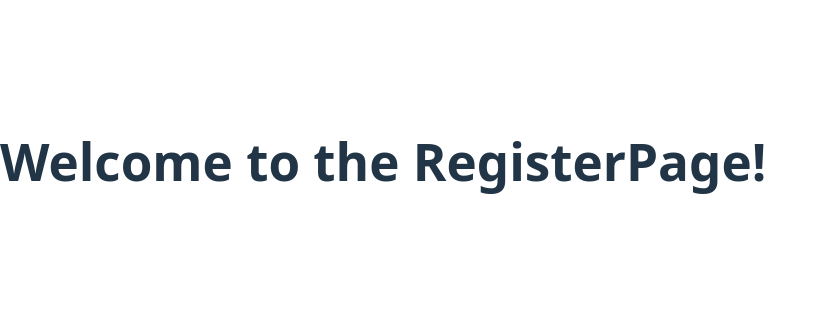
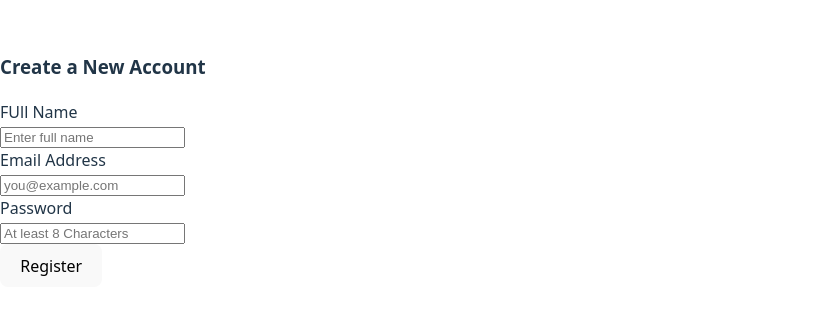
Before and after one commit to S-M-Imtiaz-Hussain/codementor-academy, a React (Vite) app in the folder frontend/: page /register in a window 1280 px wide. Shown: the part 239-554 px from the top of the page, without its empty margins (0-827 px from the left). Built offline with nearby package versions, Linux system fonts and the light colour scheme.

Commit message:
login registration

```diff
--- a/frontend/src/pages/RegiserPage.tsx
+++ b/frontend/src/pages/RegiserPage.tsx
@@ -1,6 +1,81 @@
-import React from "react";
+import React, {useState} from 'react';
+import { useAuth } from '../contexts/AuthContext';
+import Card from '../components/Card';
+import Button from '../components/Button';
+import Input from '../components/Input';
 
-const RegisterPage: React.FC = () => {
-    return <h1 className="text-center mt-10 text-2xl front-semibold">Welcome to the RegisterPage!</h1>;
-};
-export default RegisterPage;
+
+export default function RegisterPage() {
+
+    const {register, loading } = useAuth();
+
+    const [name, setName] = useState('');
+    const [email, setEmail] = useState('');
+    const [password, setPassword] = useState('');
+    const [errors, setErrors] = useState({name: '', email: '', password: '', general: '',});
+
+
+    async function handleSubmit(e: React.FormEvent) {
+        e.preventDefault();
+
+        setErrors({ name: '', email: '', password: '', general: ''});
+
+        const newErrors = {name: '', email: '', password: '', general: ''};
+        if(!name.trim()) newErrors.name = 'Name is required';
+        if(!email.trim()) newErrors.email = 'Email is required';
+        if(!password.trim()) newErrors.password = 'Password is required';
+        if(Object.values(newErrors).some(Boolean)) {
+            setErrors(newErrors);
+            return;
+        }
+
+
+        try{
+            await register(name, email, password);
+            console.log('Registration Successful', {name, email, password});
+        } catch(error: any) {
+            setErrors(prev => ({...prev, general: error.message}));
+        }
+    }
+
+    return (
+        <div className="min-h-screen flex items-center justify-center bg-gray-50 p-4">
+            <Card title="Create a New Account" className="w-full max-w-md">
+                <form onSubmit={handleSubmit}>
+                    {errors.general && (
+                        <div className="mb-4 p-3 bg-red-100 border border-red-400 text-red-700 rounded">
+                            {errors.general}
+                        </div>
+                    )}
+
+                    <Input
+                        label="FUll Name" type="text" value={name}
+                        onChange={e => setName(e.target.value)}
+                        error={errors.name} placeholder="Enter full name"
+                    />
+                    <Input
+                        label="Email Address" type="email" value={email}
+                        onChange={e => setEmail(e.target.value)}
+                        error={errors.email} placeholder="you@example.com"
+                    />
+                    <Input
+                        label="Password" type="password" value={password}
+                        onChange={e =>setPassword(e.target.value)}
+                        error={errors.password} placeholder="At least 8 Characters"
+                    />
+                    <Button
+                        type="submit"
+                        variant="primary"
+                        className="w-full mt-4"
+                        disabled={loading}
+                    >
+                        {loading ? 'Creating Account...' : 'Register'}
+                    </Button>
+
+                </form>
+            </Card>
+        </div>
+    );
+
+
+}
```
Also changed, not shown: 1 other file (tests, documents, lock files or other folders).
